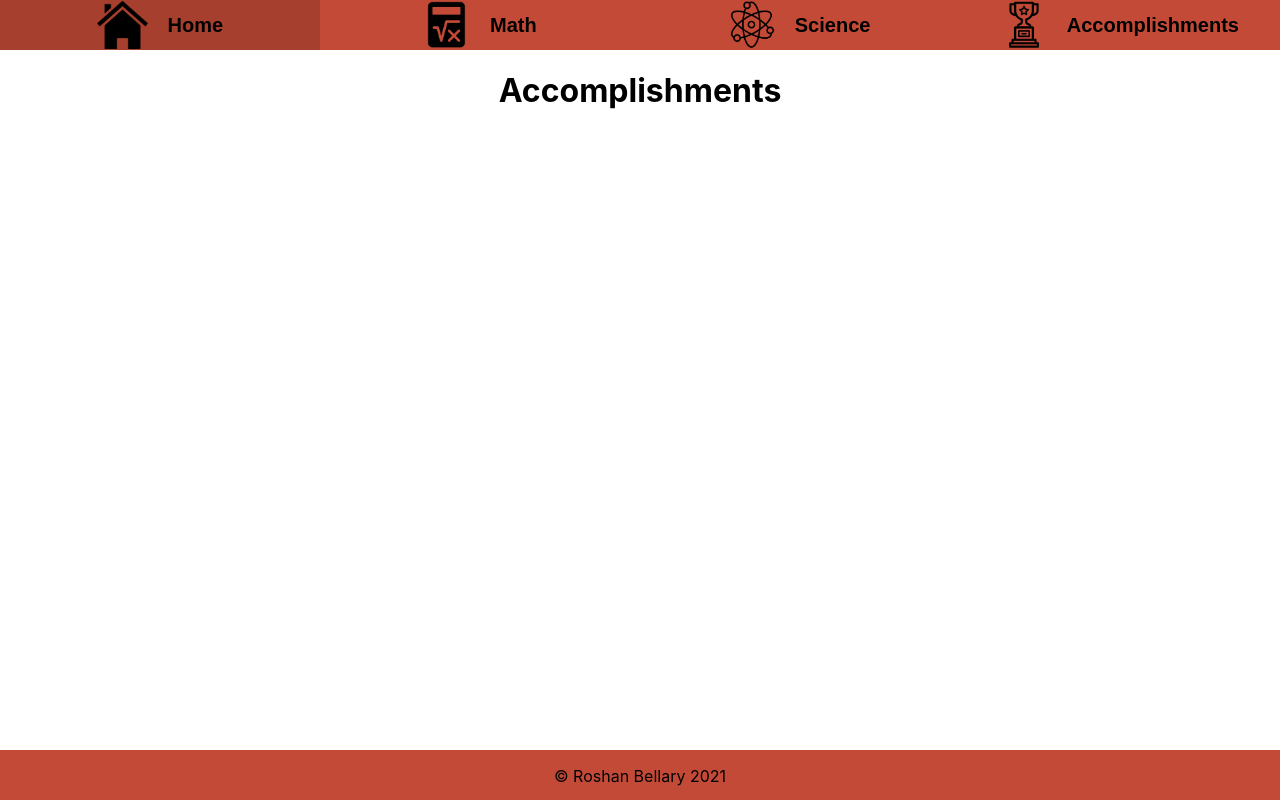
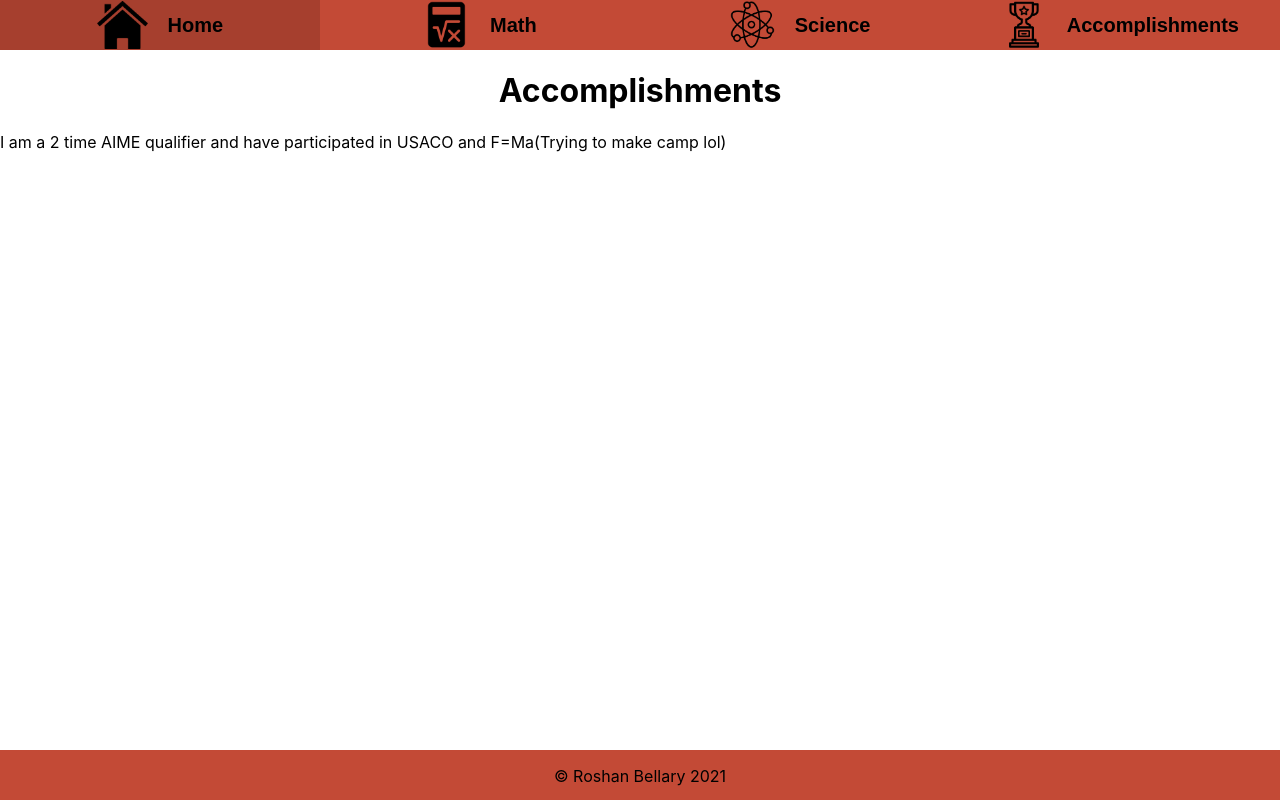
Before and after one commit to roshanbellary/roshanbellary.github.io, a React (Create React App) app: page /Accomplishments in a window 1280 px wide. Built offline with nearby package versions, Linux system fonts and the light colour scheme.

Commit message:
Adding to Accomplishments

```diff
--- a/src/About/About.js
+++ b/src/About/About.js
@@ -1,7 +1,5 @@
 import React from 'react';
-import { useHistory } from "react-router-dom";
 import './About.css';
-import roshan from './resources/roshan.jpeg'
 import Header from '../Header/Header.js';
 import Footer from '../Footer/Footer.js';
 function About(props){
--- a/src/Accomplishments/Accomplishments.js
+++ b/src/Accomplishments/Accomplishments.js
@@ -11,6 +11,10 @@ class Accomplishments extends React.Component{
             <div>
                 <Header></Header>
                 <h1 class="Push"> Accomplishments</h1>
+                <p>
+                    I am a 2 time AIME qualifier and have participated in USACO
+                    and F=Ma(Trying to make camp lol)
+                </p>
                 <Footer></Footer>
             </div>
         );
```
